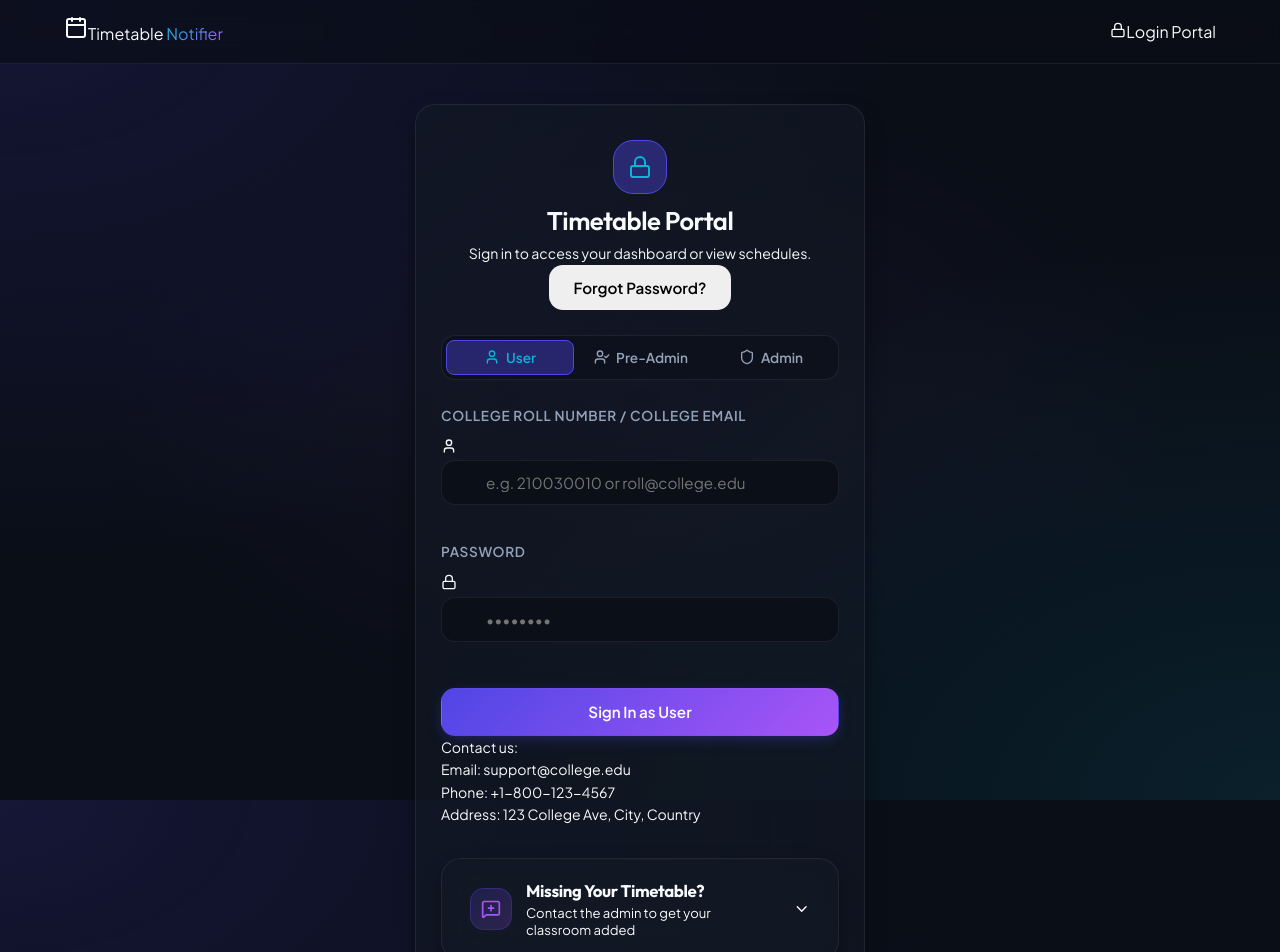
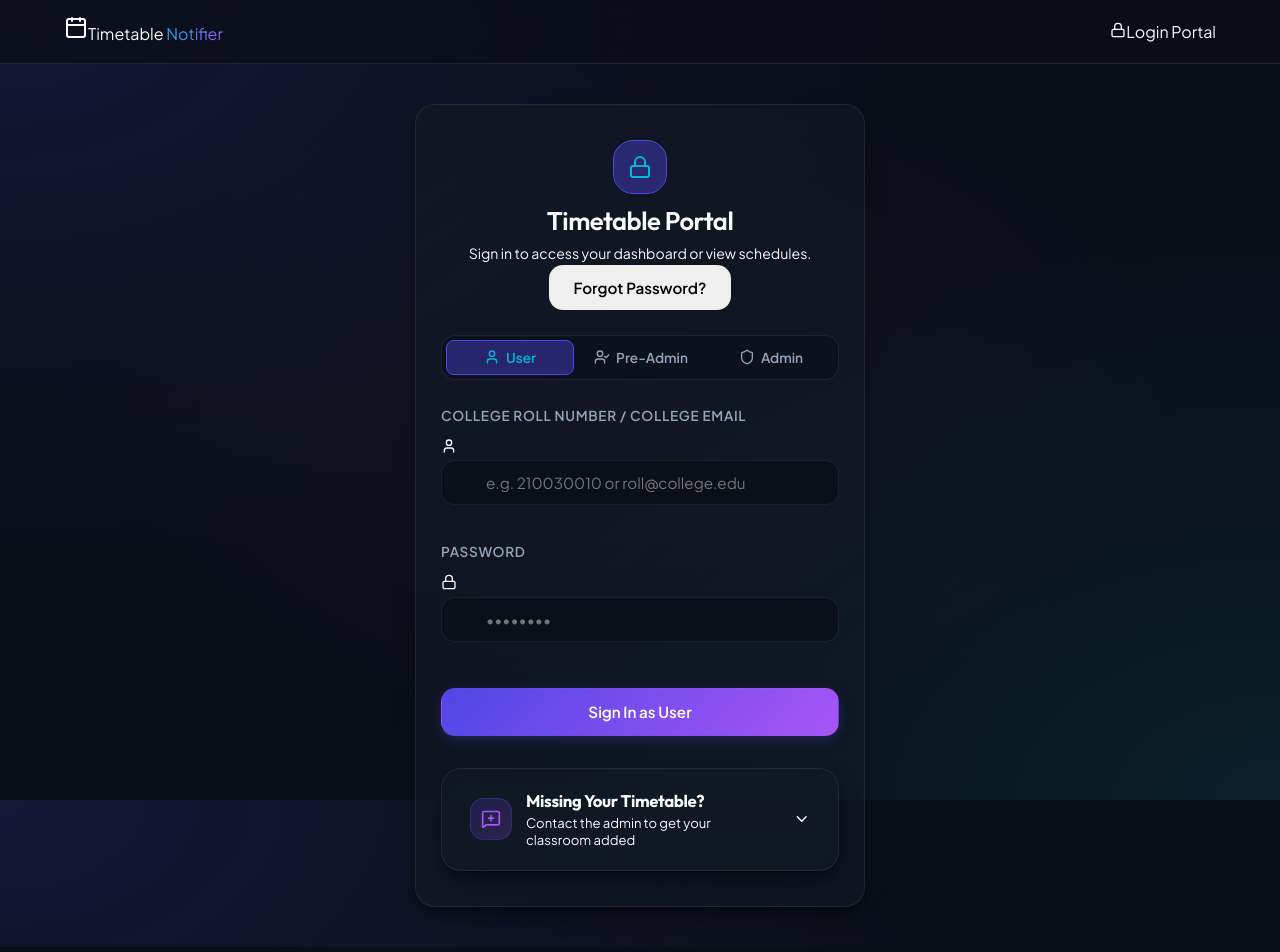
Before and after one commit to SanjaySurampudi/timetable_notifier, a Next.js app: page /login in a window 1280 px wide. Shown: the top 952 px of the page. Built offline with nearby package versions, Linux system fonts and the light colour scheme; no server answers; the database is empty.

Commit message:
filed added:

```diff
--- a/app/login/page.js
+++ b/app/login/page.js
@@ -197,17 +197,9 @@ export default function LoginPage() {
               `Sign In as ${activeTab === 'admin' ? 'Admin' : activeTab === 'pre_admin' ? 'Pre-Admin' : 'User'}`
             )}
           </button>
-          </form>
-          {/* Contact Info */}
-          <div className="contact-info mt-4 text-center text-sm text-secondary">
-            <p>Contact us:</p>
-            <p>Email: {contactInfo.email || 'info@example.com'}</p>
-            <p>Phone: {contactInfo.phone || '+1-800-123-4567'}</p>
-            <p>Address: {contactInfo.address || '123 Main St, City'}</p>
-          </div>
-          {/* Contact Info Section */}
-          <ContactSection />
-        </div>
+        </form>
+        <ContactSection />
+      </div>
 
       <style jsx>{`
         .login-container {
```
